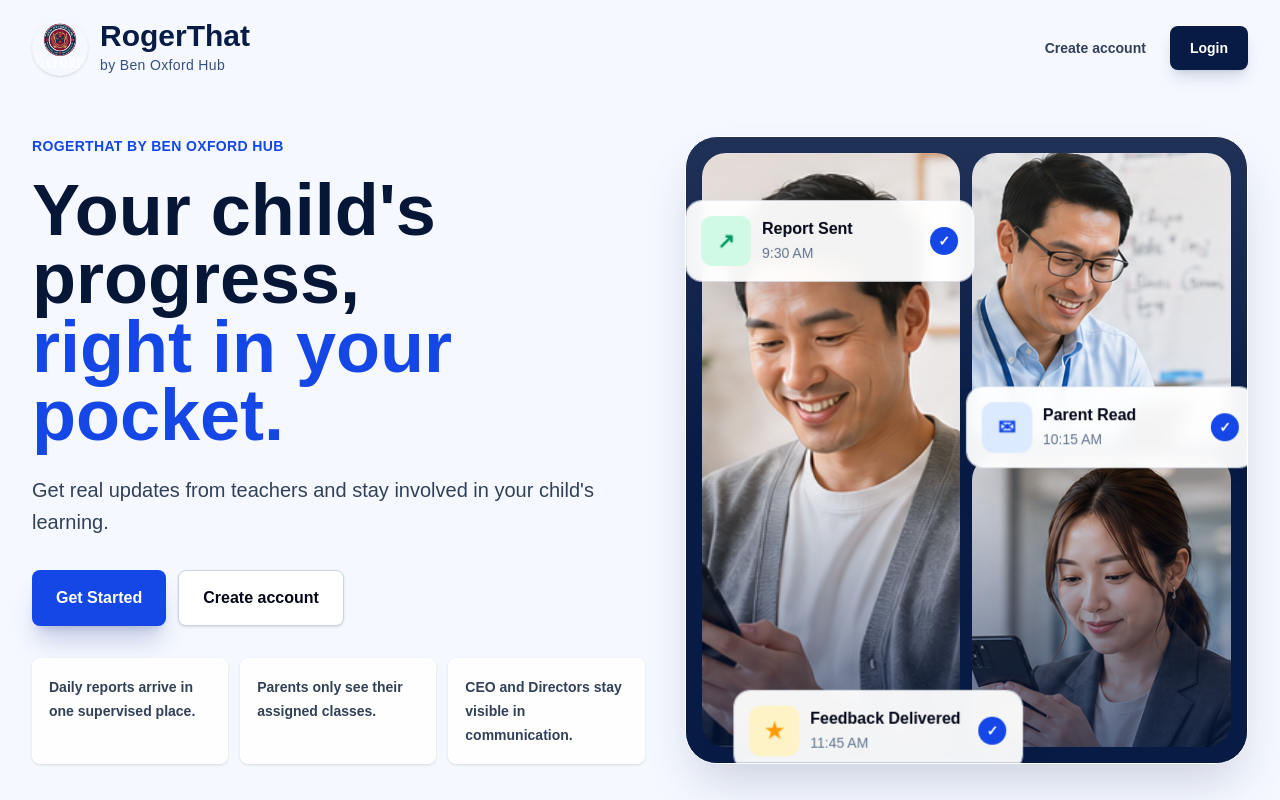
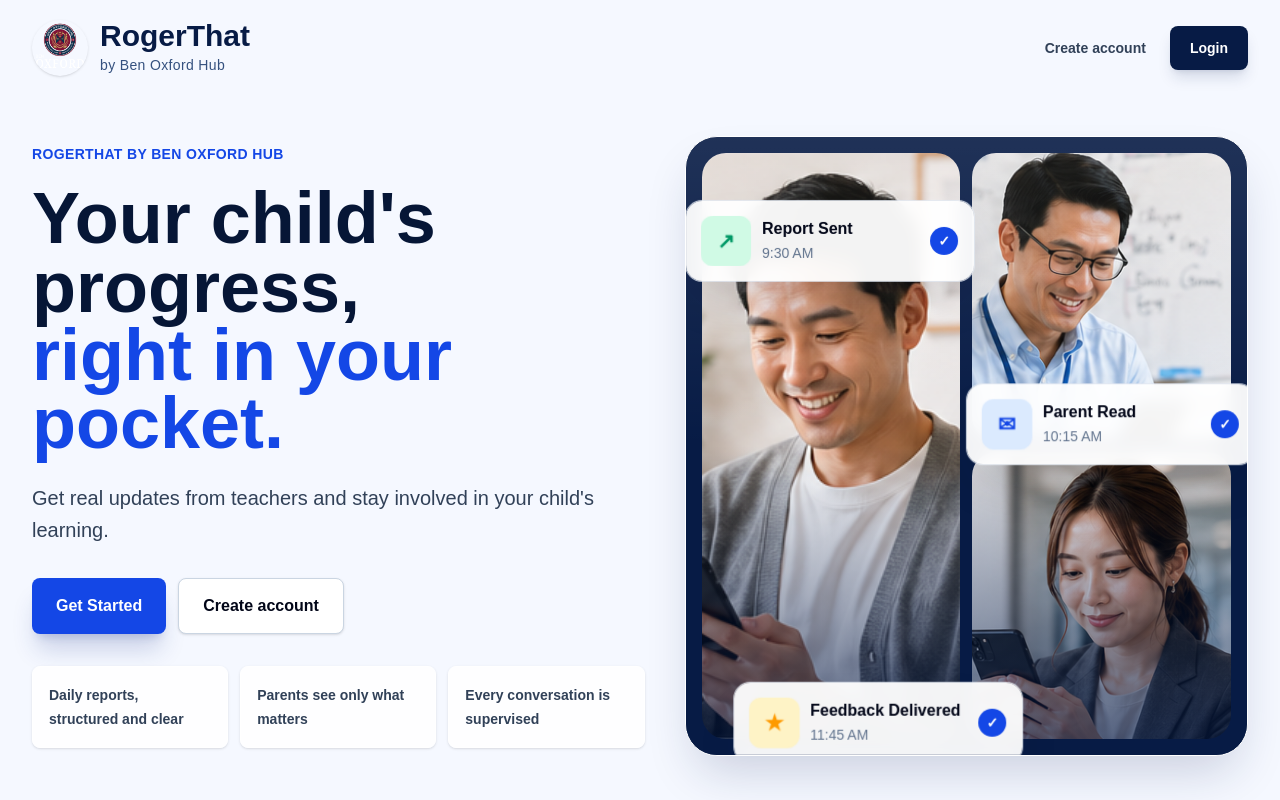
Before and after one commit to M3-AI-alt/rogerthat-app, a Next.js app: page / in a window 1280 px wide. Shown: the top 800 px of the page. Built offline with nearby package versions, Linux system fonts and the light colour scheme.

Commit message:
Update homepage value card copy

```diff
--- a/src/app/page.tsx
+++ b/src/app/page.tsx
@@ -64,9 +64,9 @@ const entryOptions = [
 ] as const;
 
 const valuePreviews = [
-  "Daily reports arrive in one supervised place.",
-  "Parents only see their assigned classes.",
-  "CEO and Directors stay visible in communication.",
+  "Daily reports, structured and clear",
+  "Parents see only what matters",
+  "Every conversation is supervised",
 ] as const;
 
 function BrandLockup(): ReactElement {
```
